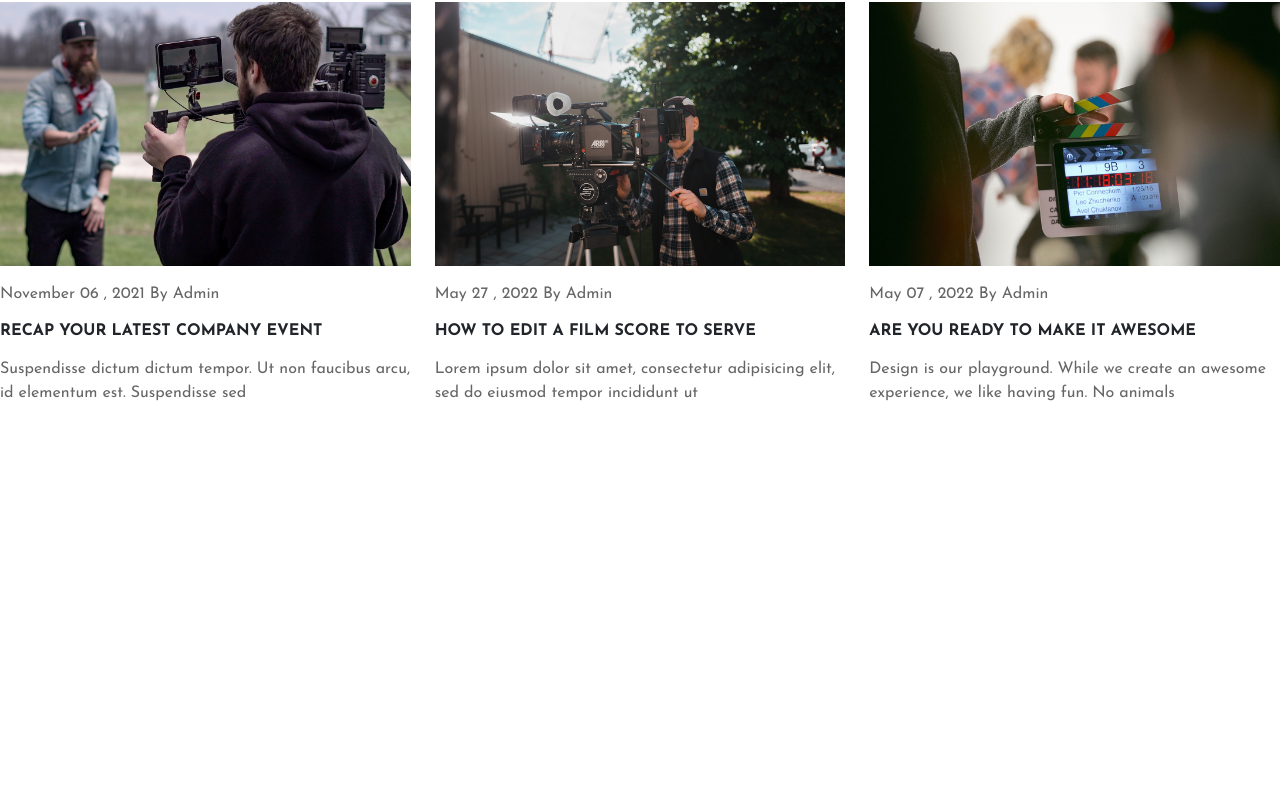
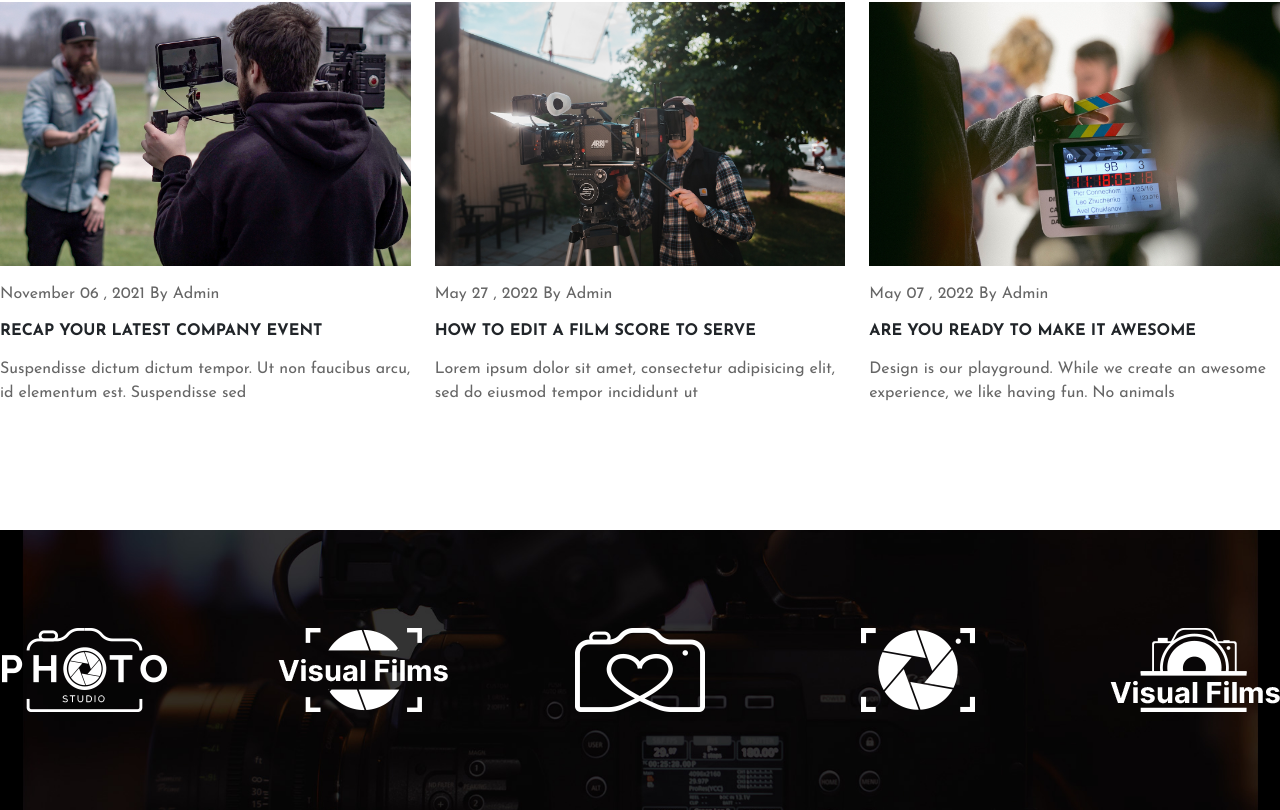
Before and after one commit to MarioSantoro/proj-html-vuejs, a Vue app: page / in a window 1280 px wide. Shown: the part 5160-5970 px from the top of the page. Before the commit the page ends 5690 px from the top, so only its background shows below. Built offline with nearby package versions, Linux system fonts and the light colour scheme.

Commit message:
created a Seciton icons and new components

```diff
--- a/src/components/AppMain.vue
+++ b/src/components/AppMain.vue
@@ -24,6 +24,9 @@
         <section>
             <LatestNews />
         </section>
+        <section>
+            <Icons />
+        </section>
     </main>
 </template>
 <script>
@@ -35,6 +38,7 @@ import StatsOfProject from './StatsOfProject.vue';
 import TeamMembers from './TeamMembers.vue';
 import DescriptionMember from './DescriptionMember.vue';
 import LatestNews from './LatestNews.vue';
+import Icons from './Icons.vue';
 export default {
     data() {
         return {
@@ -50,6 +54,7 @@ export default {
         TeamMembers,
         DescriptionMember,
         LatestNews,
+        Icons,
     }
 }
 </script>
--- /dev/null
+++ b/src/components/Icons.vue
@@ -0,0 +1,65 @@
+<template>
+    <div class="background">
+        <div class="container-icons content-container">
+            <div class="content d-flex justify-content-between align-items-center">
+                <div v-for="icon in dataIconsList" class="icons">
+                    <img :src="getImagePath(icon.image)" alt="icons image">
+                </div>
+            </div>
+        </div>
+    </div>
+</template>
+<script>
+export default {
+    data() {
+        return {
+            dataIconsList: [
+                {
+                    image: '01.png'
+                },
+                {
+                    image: '02.png'
+                },
+                {
+                    image: '03.png'
+                },
+                {
+                    image: '04.png'
+                },
+                {
+                    image: '05.png'
+                },
+            ]
+        }
+    },
+    methods: {
+        getImagePath: function (img) {
+            return new URL(`../assets/${img}`, import.meta.url).href;
+        },
+    }
+}
+</script>
+<style lang="scss" scoped>
+@use "../styles/utilities/variables.scss" as *;
+
+div.background {
+    background-image: url(../assets/Parallax-03.jpg);
+    background-size: cover;
+    background-position: center;
+
+    div.container-icons {
+        padding: 98px 0;
+        color: $ColorWhite;
+        font-weight: bold;
+
+        span {
+            font-size: 55px;
+        }
+
+        h6 {
+            font-size: 17px;
+            font-weight: bold;
+        }
+    }
+}
+</style>
```
